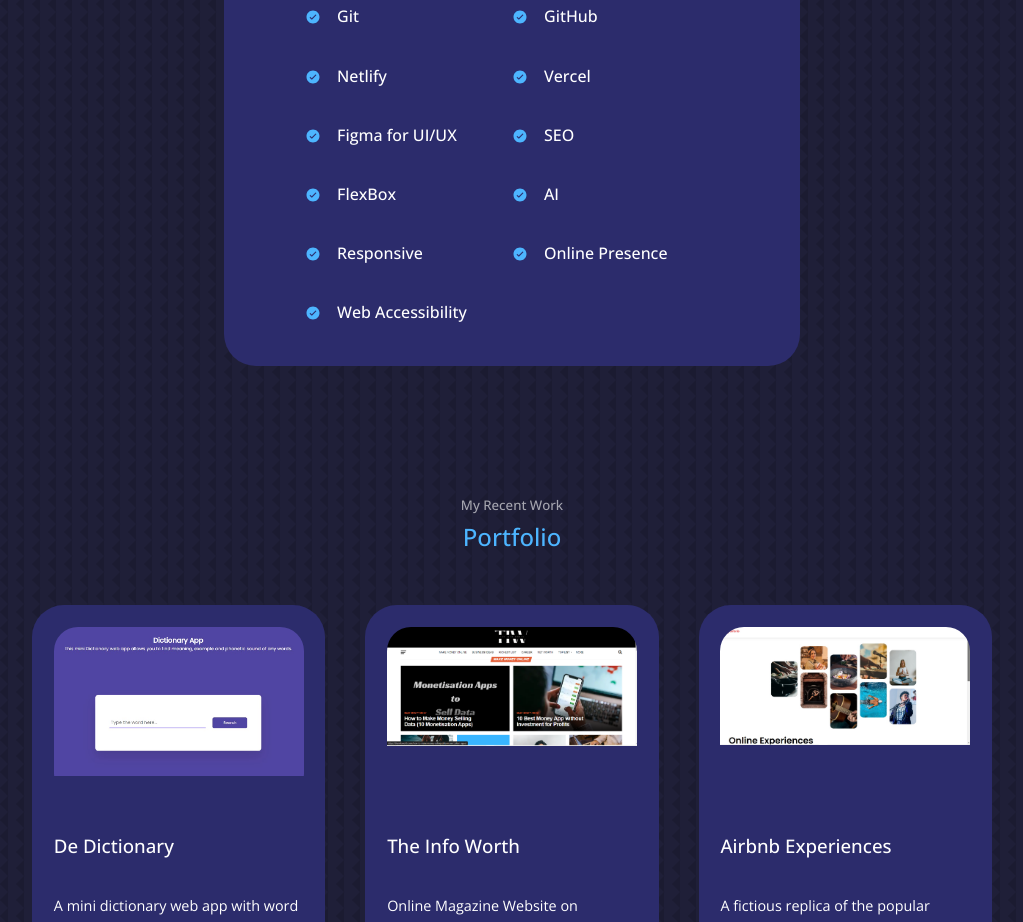
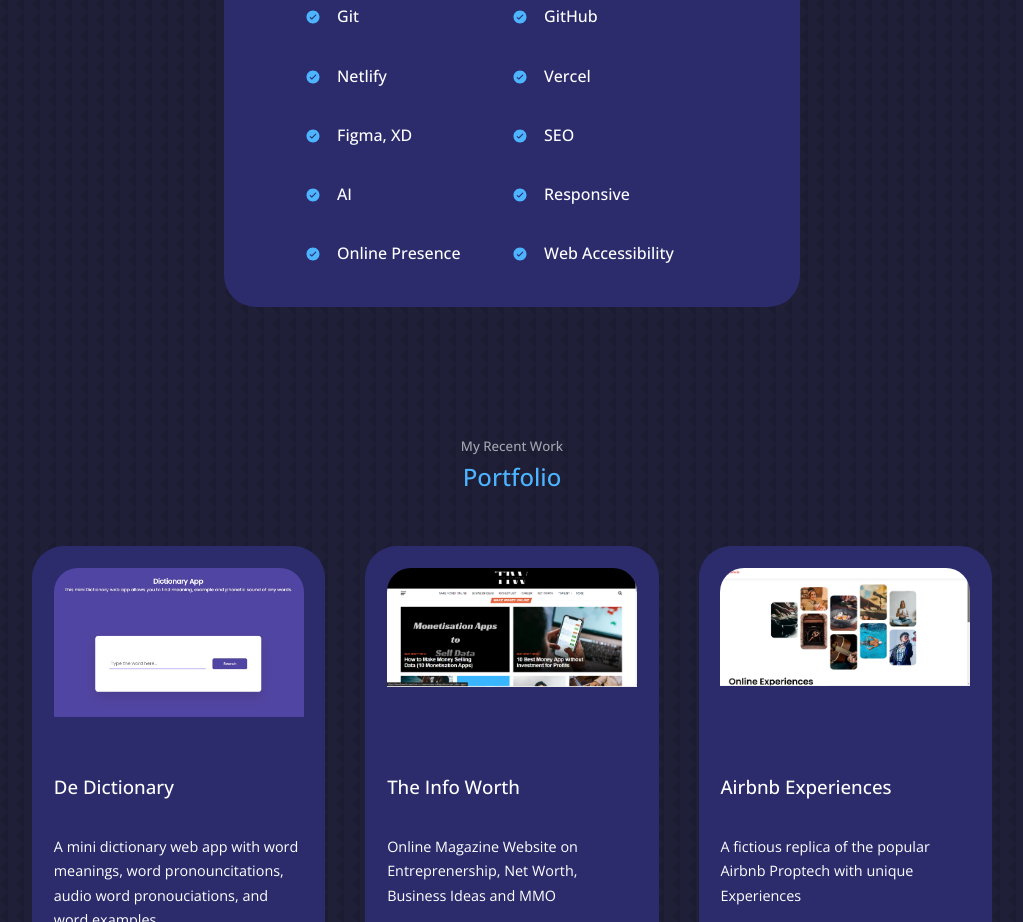
Before and after one commit to tuhamworld/Website-v3-docker, a React (Vite) app: page / in a window 1280 px wide. Shown: the part 1860-2782 px from the top of the page, without its empty margins (128-1151 px from the left). Built offline with nearby package versions, Linux system fonts and the light colour scheme.

Commit message:
refactor: skills

```diff
--- a/src/components/organisms/Experience/index.jsx
+++ b/src/components/organisms/Experience/index.jsx
@@ -93,17 +93,12 @@
 
               <article className="experience__details">
                 <IoIosCheckmarkCircle className="experience__details-icon" />
-                <h4>Figma for UI/UX</h4>
+                <h4>Figma, XD</h4>
               </article>
 
               <article className="experience__details">
                 <IoIosCheckmarkCircle className="experience__details-icon" />
                 <h4>SEO</h4>
-              </article>
-
-              <article className="experience__details">
-                <IoIosCheckmarkCircle className="experience__details-icon" />
-                <h4>FlexBox</h4>
               </article>
 
               <article className="experience__details">
```
